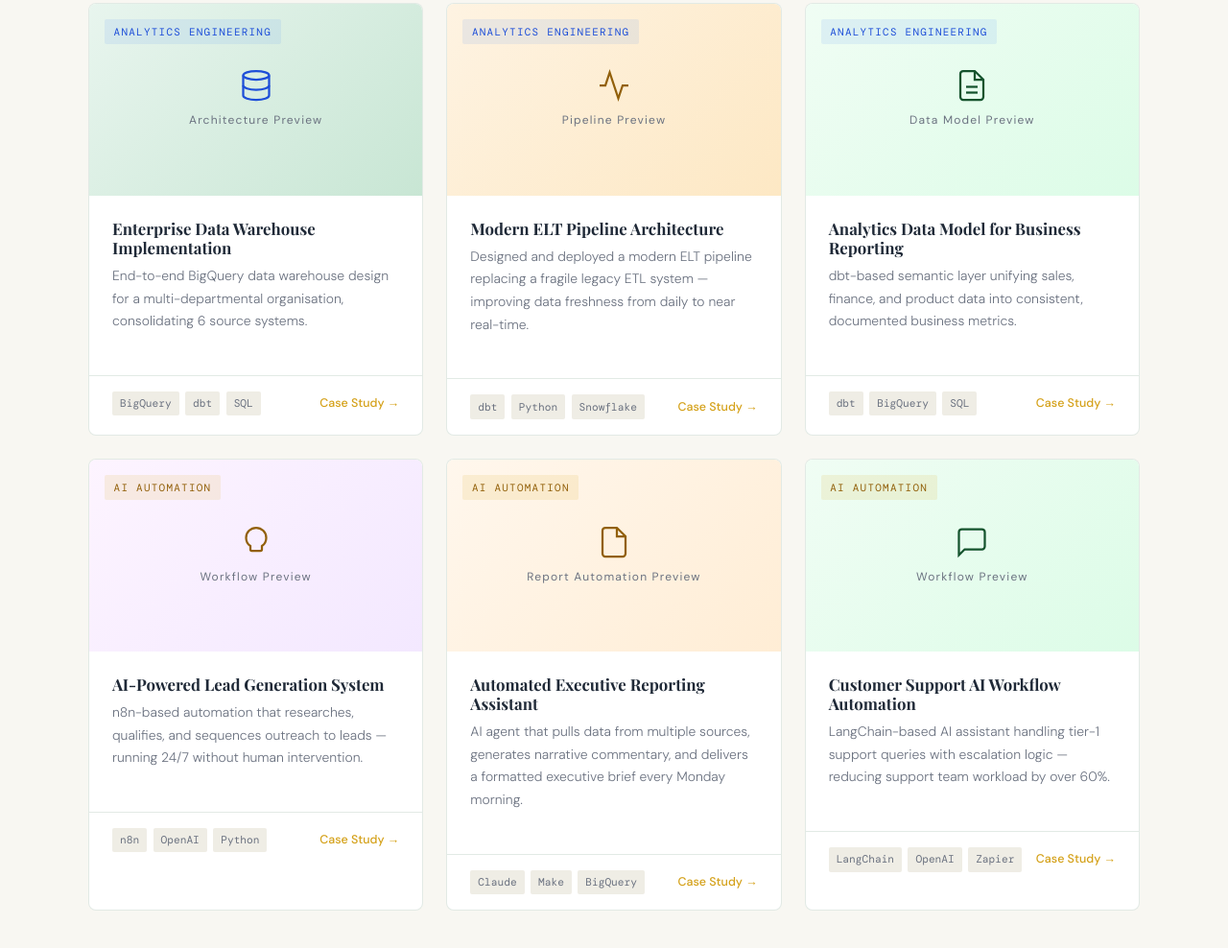
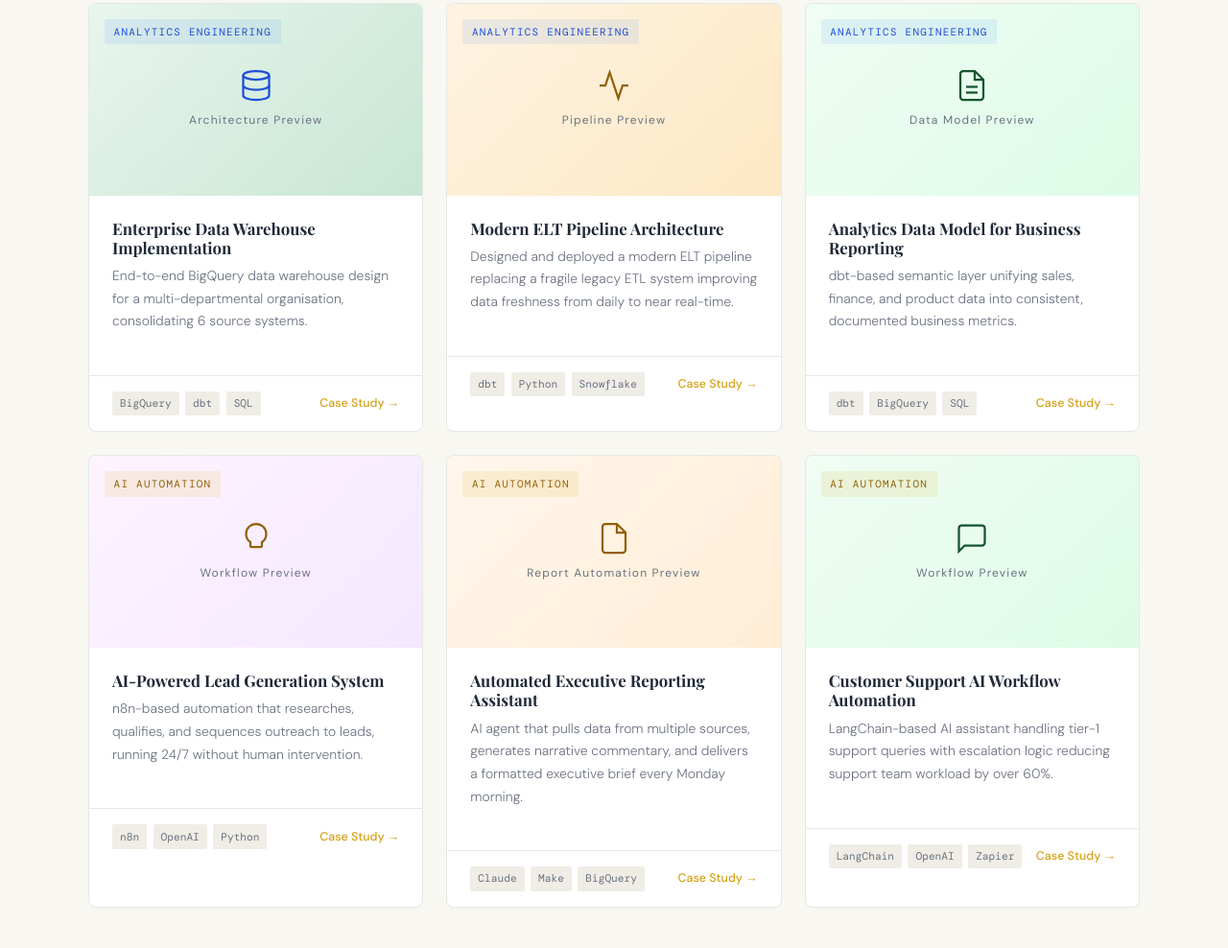
Before and after one commit to ezraonyinkwa/ezraonyinkwawebsite, a plain HTML site: page index.html in a window 1280 px wide. Shown: the part 6056-7044 px from the top of the page at 96% size. Drawn offline with nearby package versions, Linux system fonts and the light colour scheme; a web font is replaced by a local one.

Commit message:
removed how Iwork

```diff
--- a/index.html
+++ b/index.html
@@ -1082,7 +1082,7 @@
         </div>
         <div class="project-body">
           <h3>Modern ELT Pipeline Architecture</h3>
-          <p>Designed and deployed a modern ELT pipeline replacing a fragile legacy ETL system — improving data freshness from daily to near real-time.</p>
+          <p>Designed and deployed a modern ELT pipeline replacing a fragile legacy ETL system improving data freshness from daily to near real-time.</p>
         </div>
         <div class="project-footer">
           <div class="tech-stack"><span class="tech-pill">dbt</span><span class="tech-pill">Python</span><span class="tech-pill">Snowflake</span></div>
@@ -1119,7 +1119,7 @@
         </div>
         <div class="project-body">
           <h3>AI-Powered Lead Generation System</h3>
-          <p>n8n-based automation that researches, qualifies, and sequences outreach to leads — running 24/7 without human intervention.</p>
+          <p>n8n-based automation that researches, qualifies, and sequences outreach to leads, running 24/7 without human intervention.</p>
         </div>
         <div class="project-footer">
           <div class="tech-stack"><span class="tech-pill">n8n</span><span class="tech-pill">OpenAI</span><span class="tech-pill">Python</span></div>
@@ -1155,7 +1155,7 @@
         </div>
         <div class="project-body">
           <h3>Customer Support AI Workflow Automation</h3>
-          <p>LangChain-based AI assistant handling tier-1 support queries with escalation logic — reducing support team workload by over 60%.</p>
+          <p>LangChain-based AI assistant handling tier-1 support queries with escalation logic reducing support team workload by over 60%.</p>
         </div>
         <div class="project-footer">
           <div class="tech-stack"><span class="tech-pill">LangChain</span><span class="tech-pill">OpenAI</span><span class="tech-pill">Zapier</span></div>
```
